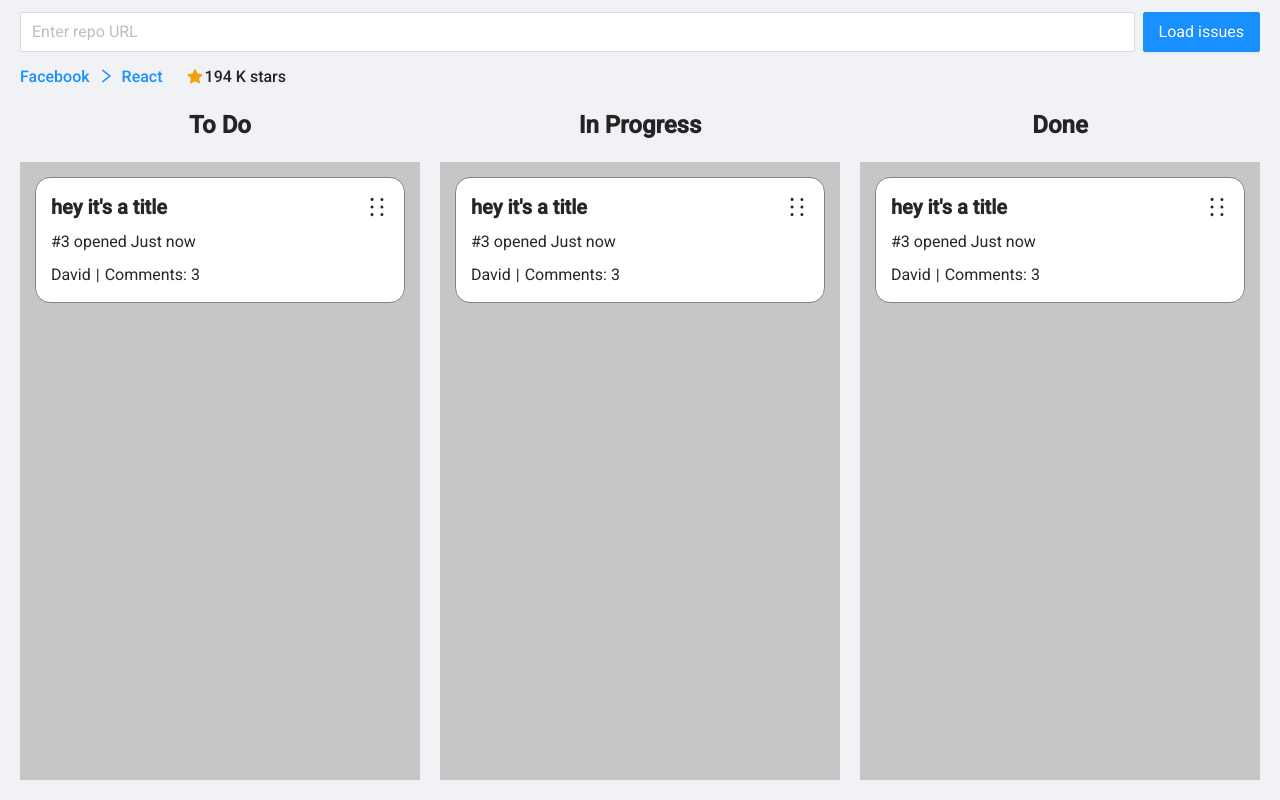
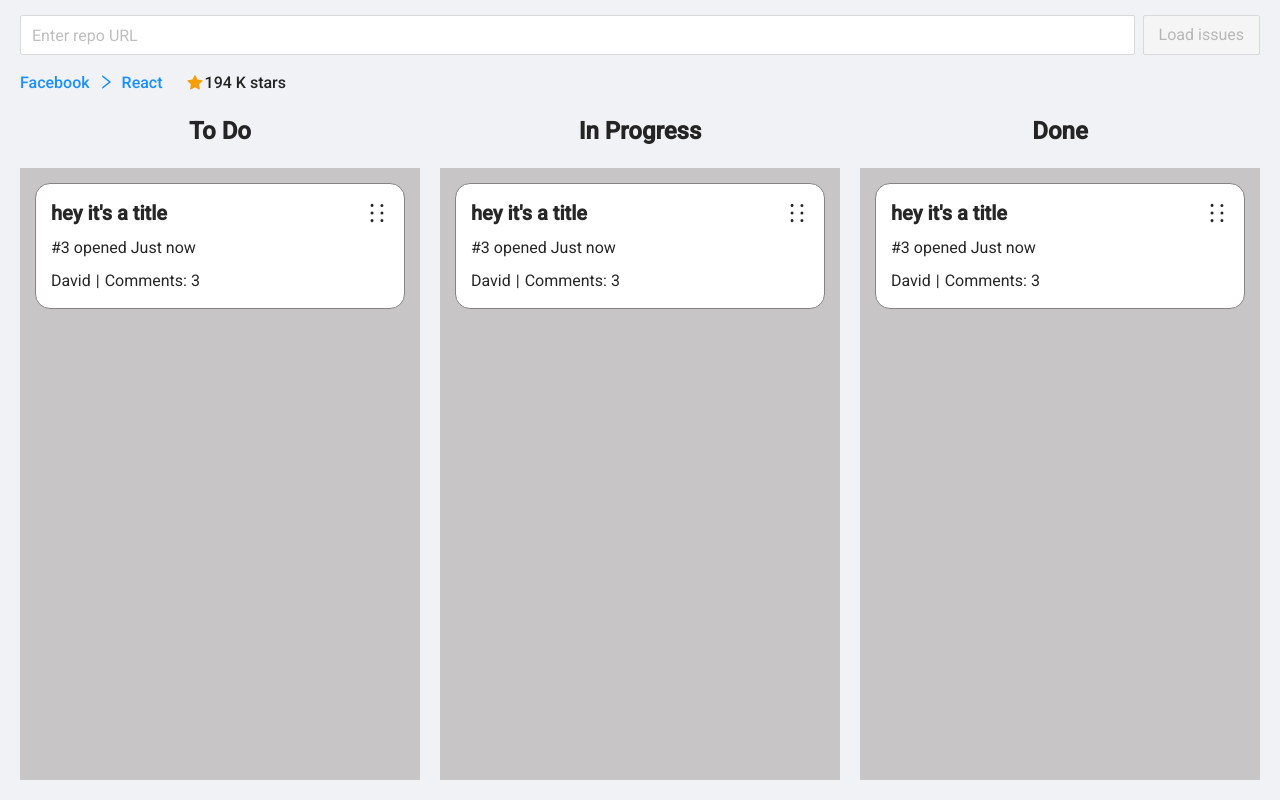
Before and after one commit to Whisil/github-kanban-board, a React (Create React App) app: page / in a window 1280 px wide. Built offline with nearby package versions, Linux system fonts and the light colour scheme; no server answers.

Commit message:
feat: error snackbar

```diff
--- a/src/common/components/header/index.tsx
+++ b/src/common/components/header/index.tsx
@@ -1,24 +1,51 @@
-import { Layout, Input, Button, Space } from "antd";
-import { useEffect } from "react";
-import { useAppDispatch } from "../../../app/hooks";
+import { Layout, Input, Button, Space, message } from "antd";
+import { useEffect, useState } from "react";
+import { useAppDispatch, useAppSelector } from "../../../app/hooks";
 import { fetchIssues } from "../../../features/board/issuesSlice";
-import styles from './styles.module.css';
+import styles from "./styles.module.css";
 
 const Header = () => {
+  const [inputValue, setInputValue] = useState<string>(``);
+
   const { Header } = Layout;
 
   const dispatch = useAppDispatch();
+  const errorMessage = useAppSelector((state) => state.issues.error);
 
   useEffect(() => {
-    const timeout = setTimeout(() => dispatch(fetchIssues(`https://github.com/facebook/react/issues`)));
-    return () => clearTimeout(timeout);
-  }, [dispatch]);
+    if(errorMessage.length !== 0){
+      message.error(errorMessage);
+    }
+  }, [errorMessage])
+
+  const handleLoad = () => {
+    if (inputValue.startsWith("https://")) {
+      dispatch(fetchIssues(inputValue));
+    } else {
+      dispatch(fetchIssues(`https://${inputValue}`));
+      setInputValue(`https://${inputValue}`);
+    }
+  };
 
   return (
     <Header className={styles.header}>
-      <Space className={styles['header-space']}>
-        <Input size="large" placeholder="Enter repo URL" />
-        <Button size="large" type="primary" >Load issues</Button>
+      <Space className={styles["header-space"]} align="start">
+        <div>
+          <Input
+            size="large"
+            placeholder="Enter repo URL"
+            onChange={(e) => setInputValue(e.target.value)}
+            value={inputValue}
+          />
+        </div>
+        <Button
+          size="large"
+          type="primary"
+          disabled={!inputValue.includes(`github.com`)}
+          onClick={handleLoad}
+        >
+          Load issues
+        </Button>
       </Space>
     </Header>
   );
--- a/src/common/components/header/styles.module.css
+++ b/src/common/components/header/styles.module.css
@@ -2,6 +2,9 @@
 .header{
     padding: 0 !important;
     background-color: transparent !important;
+    line-height: 1 !important;
+    padding: 15px 0 !important;
+    height: unset !important;
 }
 
 .header :global(.ant-space){
--- a/src/features/board/issuesSlice.ts
+++ b/src/features/board/issuesSlice.ts
@@ -7,7 +7,7 @@ export const fetchIssues = createAsyncThunk(
     try {
       return await getIssues(url);
     } catch (err) {
-      return thunkAPI.rejectWithValue(`Error. Maybe check your link?`);
+      return thunkAPI.rejectWithValue(`C'mon, check your link!`);
     }
   }
 );
@@ -44,6 +44,7 @@ export const issuesSlice = createSlice({
     [fetchIssues.pending.type]: (state) => {
       state.isLoading = true;
       state.column = [];
+      state.error = ``;
     },
     [fetchIssues.rejected.type]: (state, action) => {
       state.isLoading = false;
```
